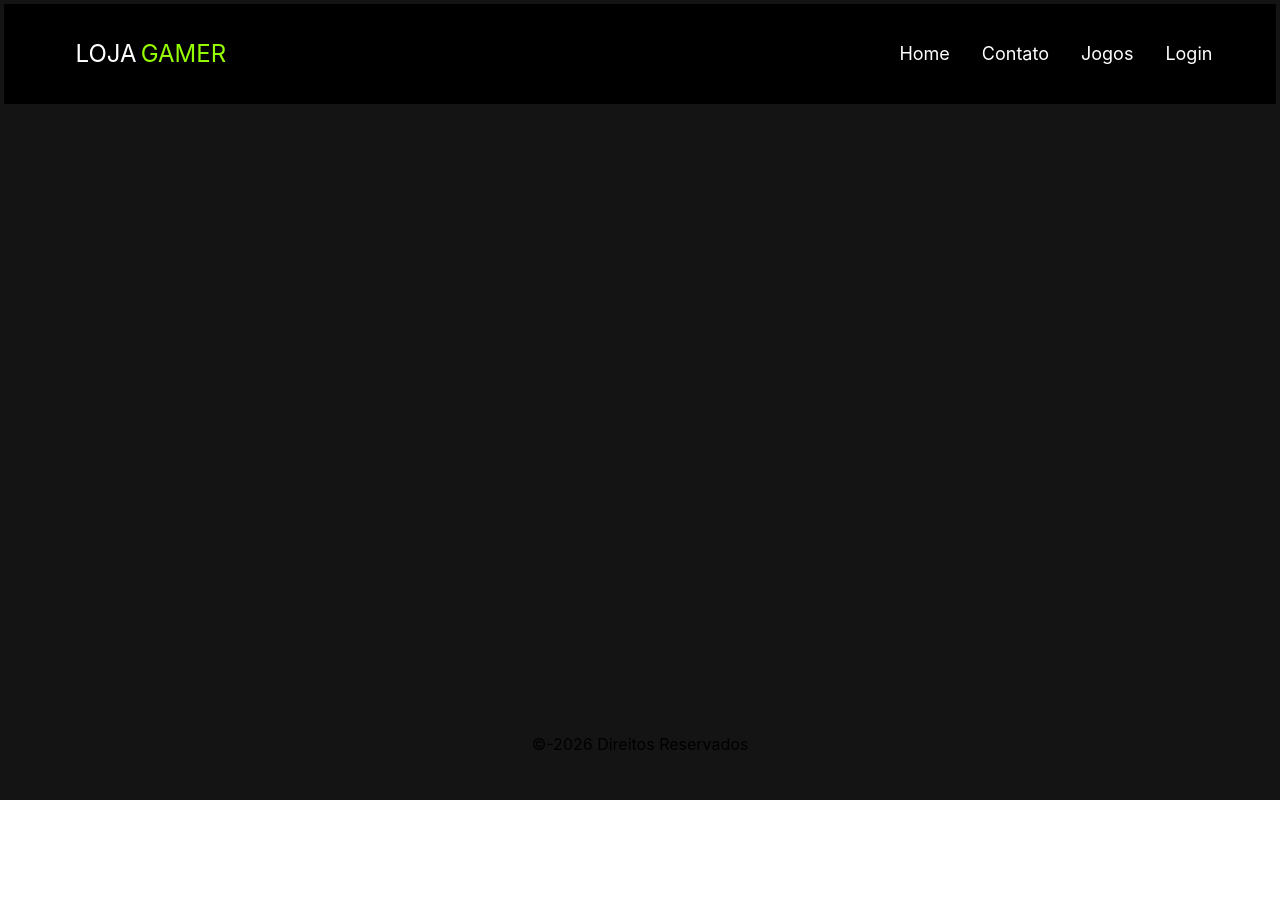
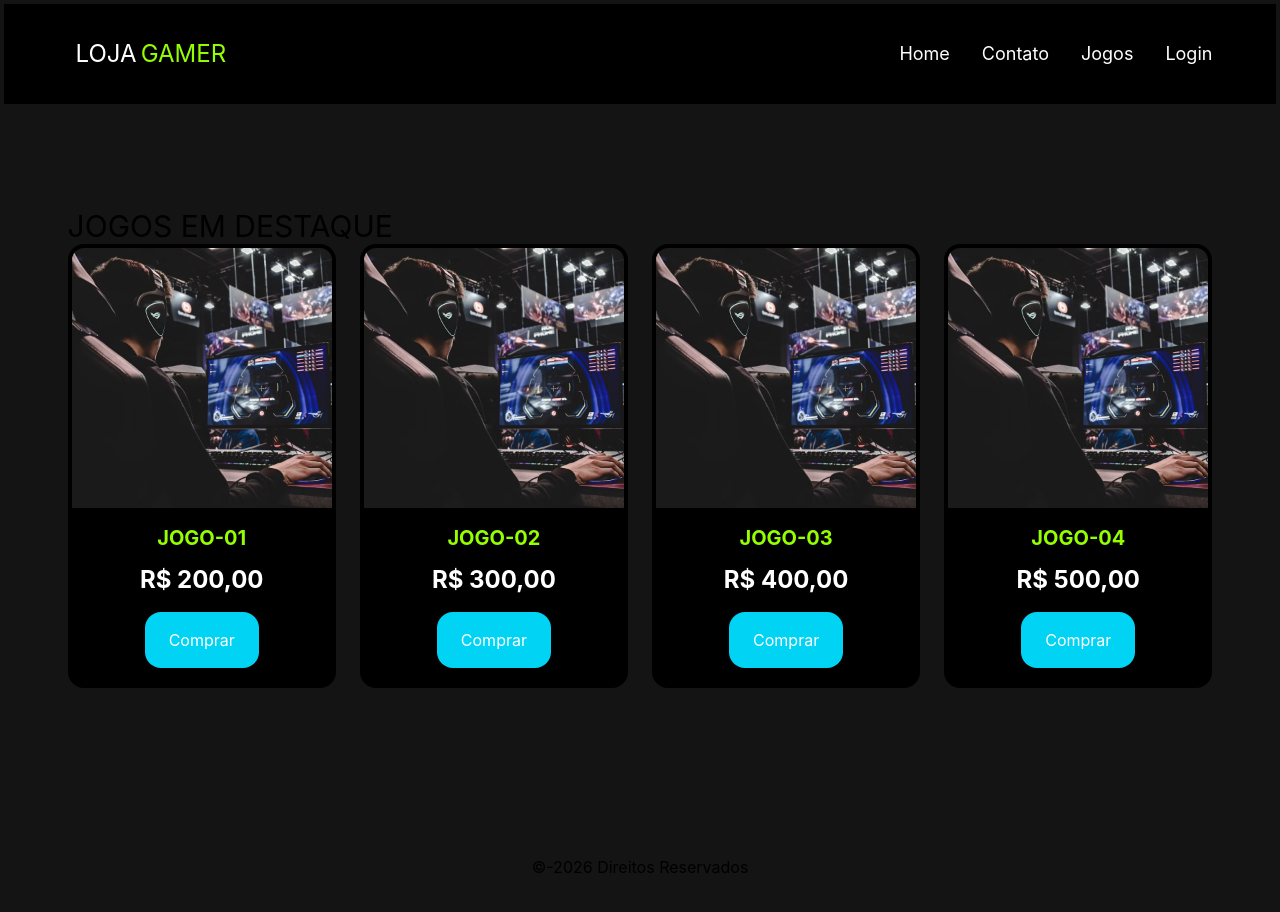
Before and after one commit to G-Vilela/Loja_gamer, a React (Vite) app: page / in a window 1280 px wide. Shown: the top 912 px of the page. Before the commit the page ends 800 px from the top, so only its background shows below. Built offline with nearby package versions, Linux system fonts and the light colour scheme.

Commit message:
feat: codificando e estilizando o home

```diff
--- a/src/components/GameCard.jsx
+++ b/src/components/GameCard.jsx
@@ -1,19 +1,22 @@
+
+const GameCard = ({ titulo, preco, imagem }) => {
+  return (
+    <div className="bg-black rounded-2xl overflow-hidden transition all duration-300 hover:-translate-y-2  hover: border-4 hover:border-[#95ff00]">
+
+      <img src={imagem} alt={titulo} className="w-full h-[260px] object-cover" />
+      <article className="p-4 text-center">
+        <h2 className="text-xl text-[#95ff00] uppercase
+        mb-3 font-bold">{titulo}</h2>
+        <p className="text-white text-2xl font-bold mb-4">{preco}</p>
+
+        <button className=" bg-gradiente-to-r from bg-cyan-400
+          to-pink-500 w-[50%] py-4 px-4 text-white rounded-2xl
+          border-none cursor-pointer hover:scale-105 ">
+          Comprar
+        </button>
+      </article>
 
 
-const GameCard = (titulo, preco, imagem) => {
-  return (
-    <div className="big-black rounded-2xl overflow-hidden transition-all duration-300 hover:-translate-y-2 hover: border-4 hover:border-[#95ff00]">
-      <img src={imagem} alt={titulo} className="w-full h-[260px] object-cover" />
-      <article className="p-4 text-center">
-        <h2 className="text-xl text-[#95ff00] uppercase mb-3 font-bold">{titulo}</h2>
-
-        <p className="text-white text-2xl font-bold mb-4">{preco}</p>
-
-        <button className="bg-gradiente-to-r from bg-cyan-400 to-pink-500 w-[50%] py-4 px-4 text-white rounded-2xl border-none cursor-pointer hover:scale-105">
-          Comprar
-        </button>
-
-      </article>
     </div>
   )
 }
--- a/src/pages/Home.jsx
+++ b/src/pages/Home.jsx
@@ -1,10 +1,32 @@
+import GameCard from "../components/GameCard"
+import ImagemJogo from "../assets/imagem.avif"
+const Home = () => {
+
+  const games = [
+    { id: 1, titulo: "Jogo-01", preco: "R$ 200,00", imagem: ImagemJogo },
+    { id: 2, titulo: "Jogo-02", preco: "R$ 300,00", imagem: ImagemJogo },
+    { id: 3, titulo: "Jogo-03", preco: "R$ 400,00", imagem: ImagemJogo },
+    { id: 4, titulo: "Jogo-04", preco: "R$ 500,00", imagem: ImagemJogo },
+  ];
+
+  return (
+    <main className="p-[5%] mt-10 mb-16 grow">
+      <h2 className="titulo text-3xl">JOGOS EM DESTAQUE</h2>
+
+      <section className="grid grid-cols-[repeat(auto-fit,minmax(250px,1fr))] gap-6">
+        {games.map((jogo) =>(
+          <GameCard
+          key={jogo.id}
+          titulo={jogo.titulo}
+          preco={jogo.preco}
+          imagem={jogo.imagem}
 
 
-const Home = () => {
-  return (
-    <>
+          />
 
-    </>
+        ))}
+      </section>
+    </main>
   )
 }
 
```
Also changed, not shown: src/assets/Imagem.avif (added).
